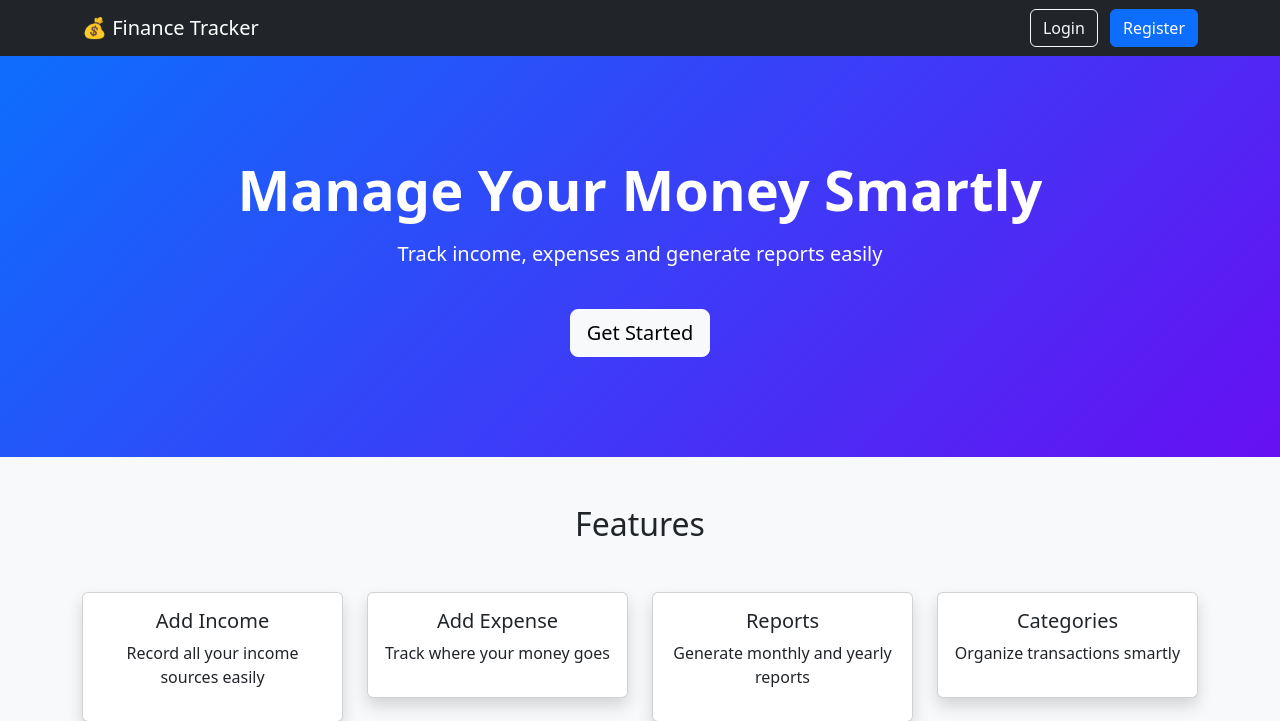
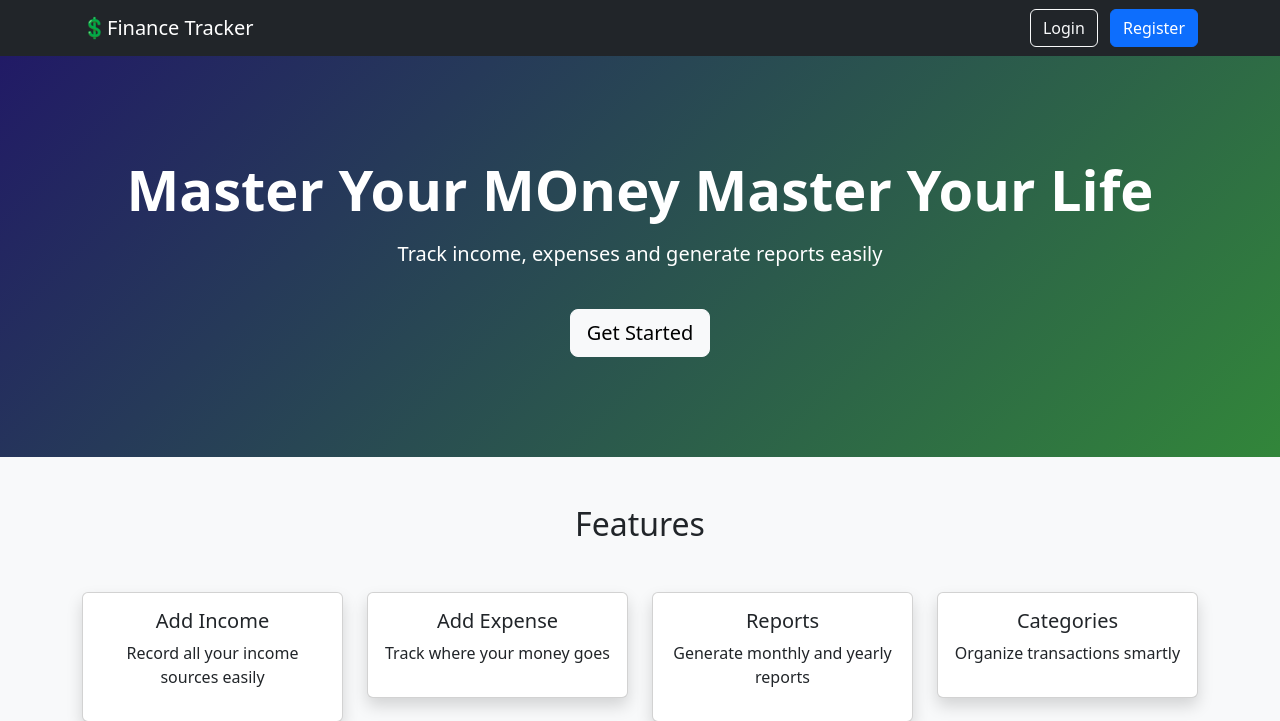
Before and after one commit to Jagriti-Pangeni/finance_manager, a Django app: page / in a window 1280 px wide. Shown: the top 721 px of the page. Run offline with Django 5.2, Linux system fonts and the light colour scheme.

Commit message:
Update homepage.html template in tracker app

```diff
--- a/tracker/templates/tracker/homepage.html
+++ b/tracker/templates/tracker/homepage.html
@@ -3,7 +3,7 @@
 <head>
     <meta charset="UTF-8">
     <meta name="viewport" content="width=device-width, initial-scale=1.0">
-    <title>Finance Tracker</title>
+    <title>Home page</title>
 
     <!-- Bootstrap CDN -->
     <link href="https://cdn.jsdelivr.net/npm/bootstrap@5.3.0/dist/css/bootstrap.min.css" rel="stylesheet">
@@ -13,7 +13,7 @@
             background-color: #f8f9fa;
         }
         .hero {
-            background: linear-gradient(135deg, #0d6efd, #6610f2);
+            background: linear-gradient(135deg, #211a66, #32863a);
             color: white;
             padding: 100px 0;
             text-align: center;
@@ -34,22 +34,22 @@
 </head>
 <body>
 
-<!-- Navbar -->
+<!--  Navbar -->
 <nav class="navbar navbar-expand-lg navbar-dark bg-dark">
     <div class="container">
-        <a class="navbar-brand" href="#">💰 Finance Tracker</a>
+        <a class="navbar-brand" href="#">💲Finance Tracker</a>
 
         <div class="ms-auto">
-            <a href="#" class="btn btn-outline-light me-2">Login</a>
-            <a href="#" class="btn btn-primary">Register</a>
+            <a href="{% url 'login' %}" class="btn btn-outline-light me-2">Login</a>
+            <a href="{% url 'register' %}" class="btn btn-primary">Register</a>
         </div>
     </div>
 </nav>
 
-<!-- Hero Section -->
+<!-- hero Section -->
 <section class="hero">
     <div class="container">
-        <h1 class="display-4 fw-bold">Manage Your Money Smartly</h1>
+        <h1 class="display-4 fw-bold">Master Your MOney Master Your Life</h1>
         <p class="lead mt-3">Track income, expenses and generate reports easily</p>
         <a href="#" class="btn btn-light btn-lg mt-4">Get Started</a>
     </div>
@@ -95,14 +95,11 @@
 </section>
 
 <!-- Auth Section -->
-<section class="bg-light py-5 text-center">
-    <div class="container">
-        <h2>Start Tracking Today</h2>
-        <p class="mb-4">Login or create an account to begin</p>
-
-        <a href="#" class="btn btn-success me-2">Login</a>
-        <a href="#" class="btn btn-primary">Register</a>
-    </div>
+<section class="bg-light py-5 text-center"> <div class="container">
+    <h2>Start Tracking Today</h2>
+    <p class="mb-4">Login or create an account to begin</p>
+    <a href="{% url 'login' %}" class="btn btn-success me-2">Login</a>
+    <a href="{% url 'register' %}" class="btn btn-primary">Register</a> </div>
 </section>
 
 <!-- Footer -->
```
